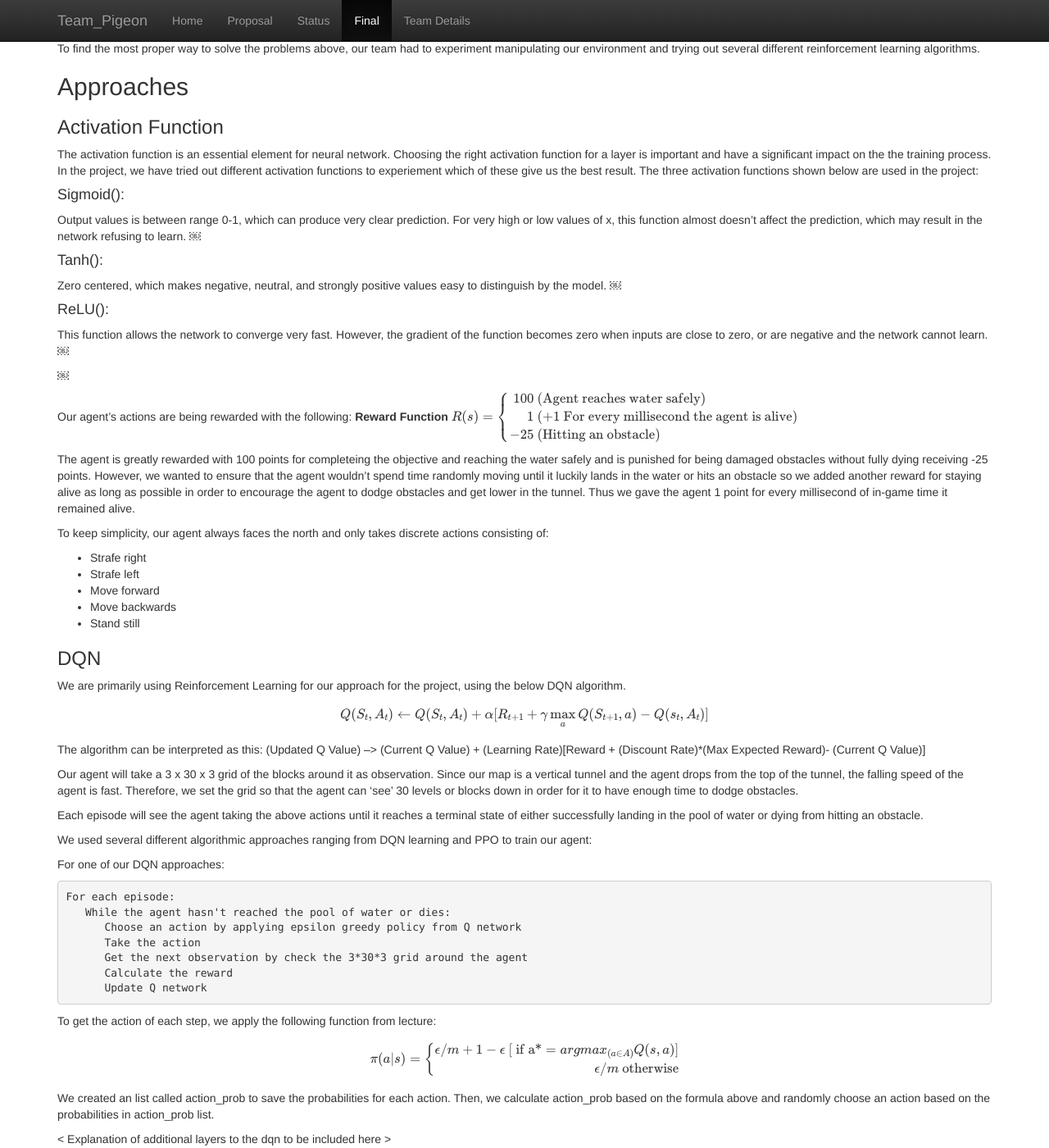
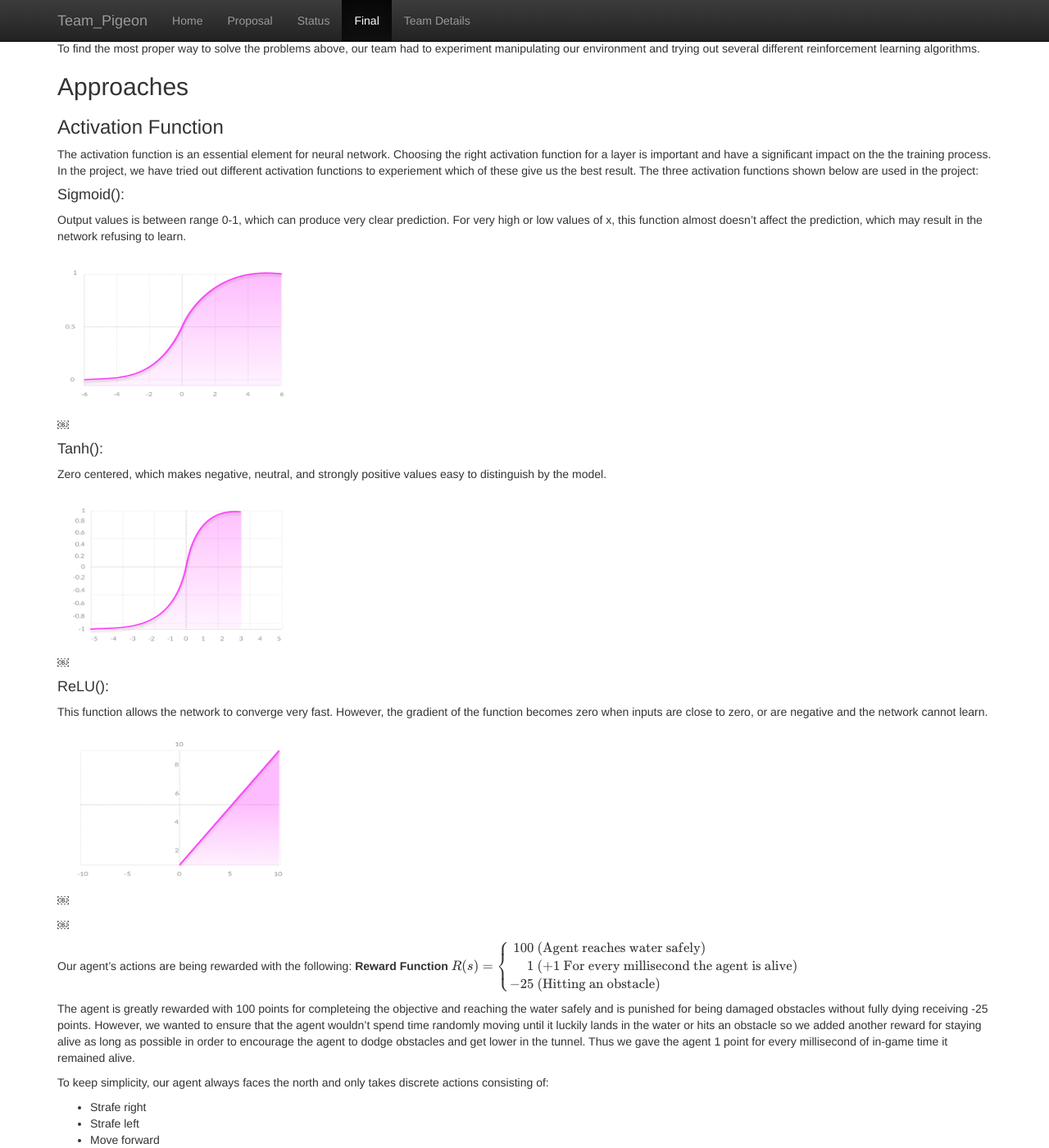
Before and after one commit to shanshs/Team-Pigeon, a Jekyll site: the page built from docs/final.md, in a window 1280 px wide and 1400 px high, scrolled down 840 px. Shown: the whole window at 82% size. Built offline with Jekyll 4.4.1, drawn with Linux system fonts in a browser that asks for light colours; formulas are drawn with MathJax 3.

Commit message:
Update final.md

```diff
--- a/docs/final.md
+++ b/docs/final.md
@@ -22,12 +22,15 @@ The activation function is an essential element for neural network. Choosing the
 
 #### Sigmoid():
 Output values is between range 0-1, which can produce very clear prediction. For very high or low values of x, this function almost doesn't affect the prediction, which may result in the network refusing to learn.
+<div style="text-align:left"><img src="sigmoid.png" width="300" height="200"/></div>
 ￼
 #### Tanh():
 Zero centered, which makes negative, neutral, and strongly positive values easy to distinguish by the model.
+<div style="text-align:left"><img src="Tanh.png" width="300" height="200"/></div>
 ￼
 #### ReLU():
 This function allows the network to converge very fast. However, the gradient of the function becomes zero when inputs are close to zero, or are negative and the network cannot learn.
+<div style="text-align:left"><img src="relu.png" width="300" height="200"/></div>
 ￼
 
 ￼
```
